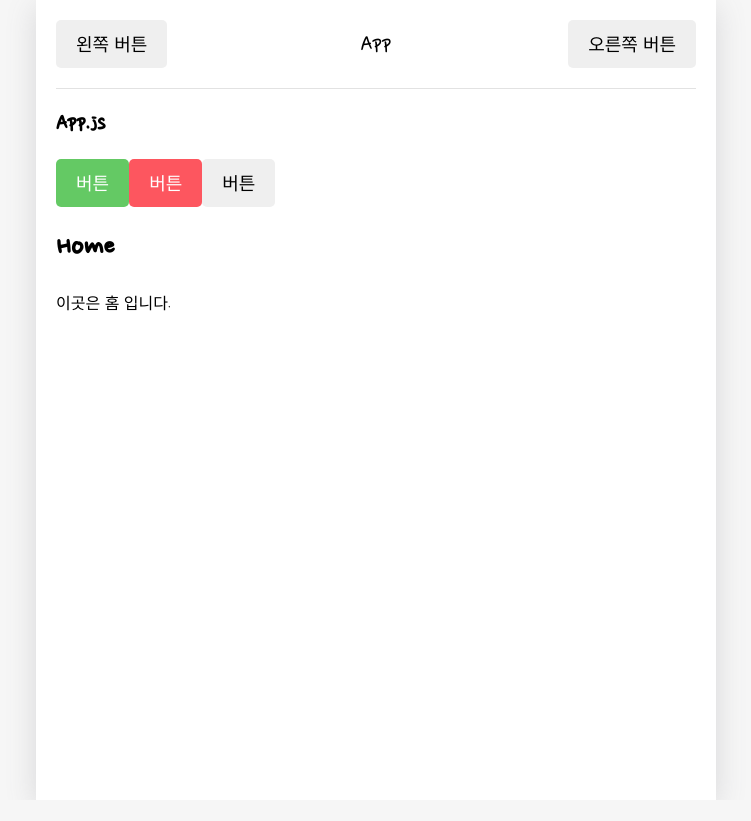
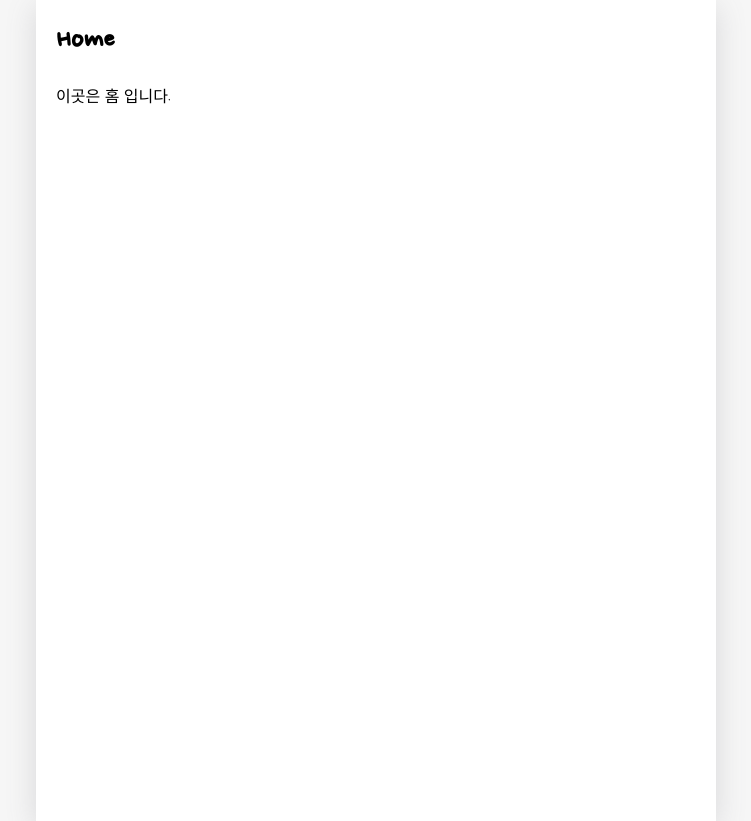
Before and after one commit to MunjeongDev/emotion-diary, a React (Create React App) app: page / in a window 1280 px wide. Shown: the whole page, without its empty margins (264-1015 px from the left). Before the commit the page ends 800 px from the top, so only its background shows below. Built offline with nearby package versions, Linux system fonts and the light colour scheme; a web font is replaced by a local one.

Commit message:
프로젝트 기초 공사 2

```diff
--- a/src/App.js
+++ b/src/App.js
@@ -1,3 +1,4 @@
+import React, { useReducer, useRef } from "react";
 import "./App.css";
 import { BrowserRouter, Routes, Route } from "react-router-dom";
 
@@ -10,35 +11,81 @@
 import MyButton from "./components/MyButton";
 import MyHeader from "./components/MyHeader";
 
+const reducer = (state, action) => {
+  let newState = [];
+  switch (action.type) {
+    case "INIT": {
+      return action.data;
+    }
+    case "CREATE": {
+      newState = [action.data, ...state];
+      break;
+    }
+    case "REMOVE": {
+      newState = state.filter((it) => it.id !== action.targetId);
+      break;
+    }
+    case "EDIT": {
+      newState = state.map((it) =>
+        it.id === action.data.id ? { ...action.data } : it
+      );
+      break;
+    }
+
+    default:
+      return state;
+  }
+  return newState;
+};
+
+export const DiaryStateContext = React.createContext();
+export const DiaryDispatchContext = React.createContext();
+
 function App() {
+  const [data, dispatch] = useReducer(reducer, []);
+
+  const dataId = useRef(0);
+  // CREATE
+  const onCreate = (date, content, emotion) => {
+    dispatch({
+      type: "CREATE",
+      data: {
+        id: dataId.current,
+        date: new Date(date).getTime(),
+        content,
+        emotion,
+      },
+    });
+    dataId.current += 1;
+  };
+  // REMOVE
+  const onRemove = (targetId) => {
+    dispatch({ type: "REMOVE", targetId });
+  };
+  // EDIT
+  const onEdit = (targetId, date, content, emotion) => {
+    dispatch({
+      type: "EDIT",
+      data: {
+        id: targetId,
+        date: new Date(date).getTime(),
+        content,
+        emotion,
+      },
+    });
+  };
+
   return (
+    <DiaryStateContext.Provider value={data}>
+      <DiaryDispatchContext.Provider
+        value={{
+          onCreate,
+          onEdit,
+          onRemove,
+        }}
+      >
         <BrowserRouter>
           <div className="App">
-        <MyHeader
-          headText={"App"}
-          leftChild={
-            <MyButton text={"왼쪽 버튼"} onClick={() => alert("왼쪽 클릭")} />
-          }
-          rightChild={
-            <MyButton
-              text={"오른쪽 버튼"}
-              onClick={() => alert("오른쪽 클릭")}
-            />
-          }
-        />
-        <h2>App.js</h2>
-
-        <MyButton
-          text={"버튼"}
-          onClick={() => alert("버튼 클릭")}
-          type={"positive"}
-        />
-        <MyButton
-          text={"버튼"}
-          onClick={() => alert("버튼 클릭")}
-          type={"negative"}
-        />
-        <MyButton text={"버튼"} onClick={() => alert("버튼 클릭")} />
             <Routes>
               <Route path="/" element={<Home />} />
               <Route path="/new" element={<New />} />
@@ -47,6 +94,8 @@
             </Routes>
           </div>
         </BrowserRouter>
+      </DiaryDispatchContext.Provider>
+    </DiaryStateContext.Provider>
   );
 }
 
```
Lines whose indentation alone changed are shown as unchanged.
